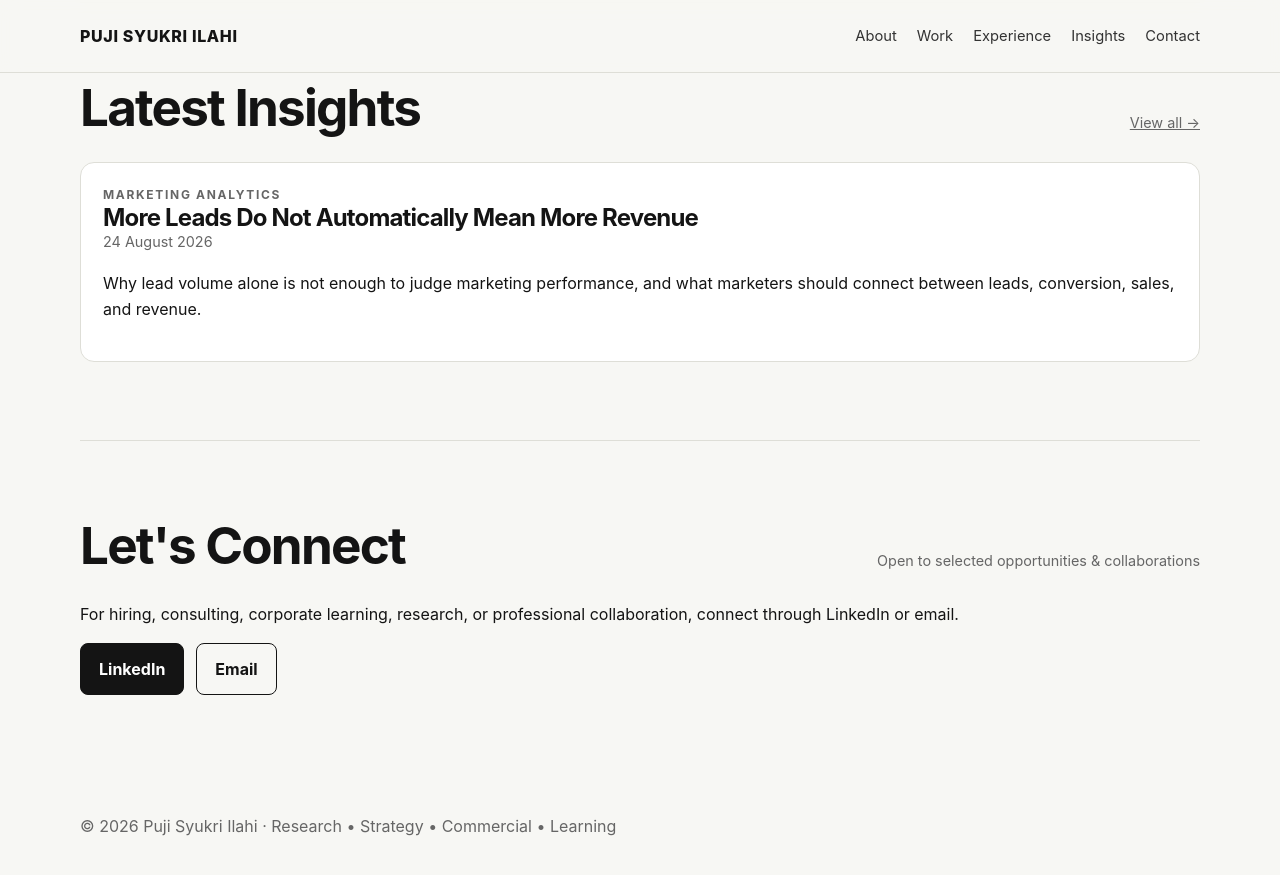
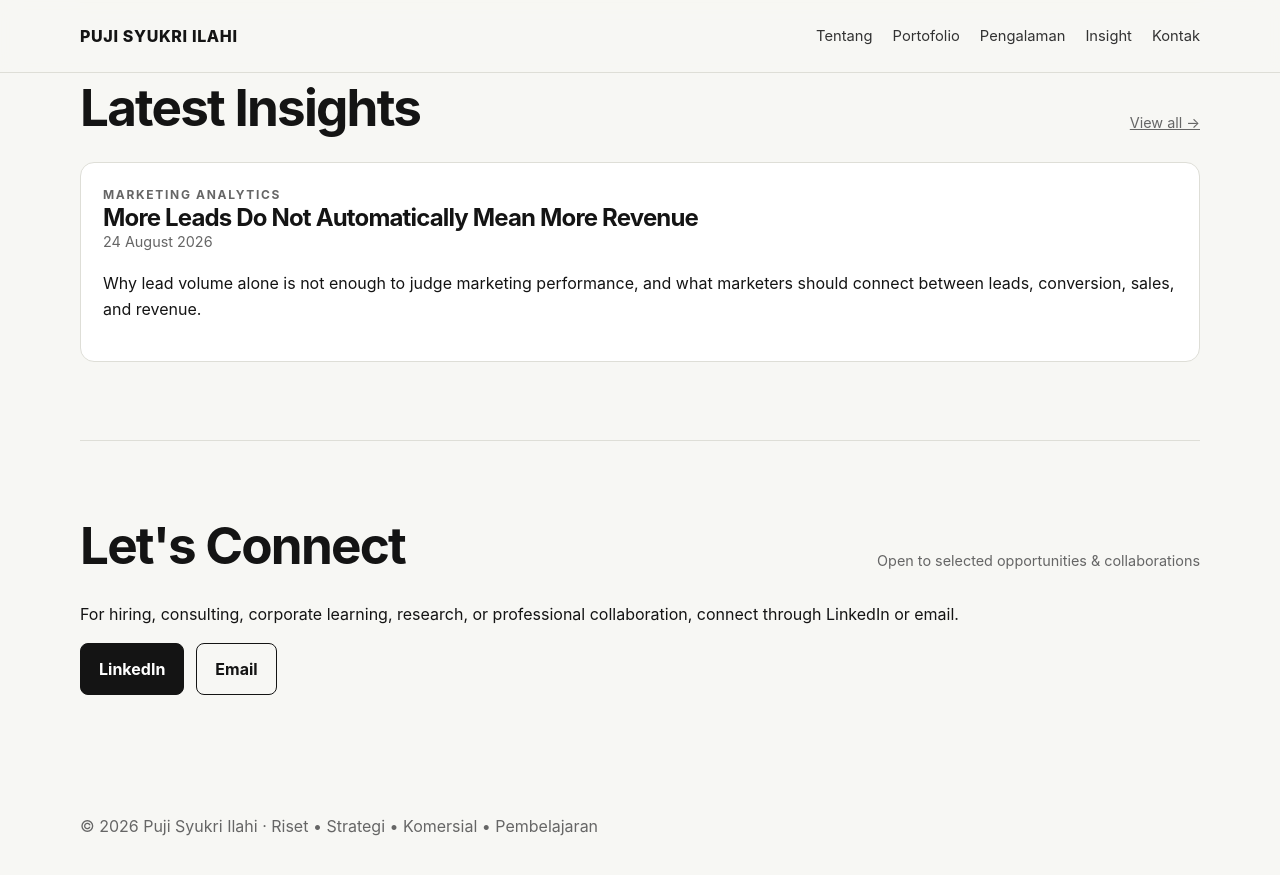
Before and after one commit to pujisyukriilahi/bio, a Jekyll site: the page built from index.md, in a window 1280 px wide and 900 px high, scrolled down 3025 px. Shown: the top 875 px of the window. Built offline with Jekyll 4.4.1, drawn with Linux system fonts in a browser that asks for light colours.

Commit message:
Terjemahkan navigasi dan metadata website ke Bahasa Indonesia

```diff
--- a/_layouts/default.html
+++ b/_layouts/default.html
@@ -1,5 +1,5 @@
 <!doctype html>
-<html lang="{{ site.lang | default: 'en' }}">
+<html lang="{{ site.lang | default: 'id' }}">
 <head>
   <meta charset="utf-8">
   <meta name="viewport" content="width=device-width, initial-scale=1">
@@ -9,24 +9,25 @@
   <meta name="robots" content="index, follow">
   <link rel="canonical" href="{{ page.url | absolute_url }}">
   <meta property="og:type" content="website">
+  <meta property="og:locale" content="id_ID">
   <meta property="og:title" content="{% if page.title %}{{ page.title }} | {% endif %}{{ site.title }}">
   <meta property="og:description" content="{{ page.description | default: site.description | escape }}">
   <meta property="og:url" content="{{ page.url | absolute_url }}">
   {% seo %}
   {% if page.layout == 'post' %}
   <script type="application/ld+json">
-  {"@context":"https://schema.org","@type":"Article","headline":{{ page.title | jsonify }},"description":{{ page.description | default: site.description | jsonify }},"datePublished":"{{ page.date | date_to_xmlschema }}","author":{"@type":"Person","name":"Puji Syukri Ilahi","url":"{{ site.author.url }}"},"mainEntityOfPage":{"@type":"WebPage","@id":"{{ page.url | absolute_url }}"}}
+  {"@context":"https://schema.org","@type":"Article","headline":{{ page.title | jsonify }},"description":{{ page.description | default: site.description | jsonify }},"datePublished":"{{ page.date | date_to_xmlschema }}","dateModified":"{{ page.last_modified_at | default: page.date | date_to_xmlschema }}","inLanguage":"id-ID","author":{"@type":"Person","name":"Puji Syukri Ilahi","url":"{{ site.author.url }}"},"mainEntityOfPage":{"@type":"WebPage","@id":"{{ page.url | absolute_url }}"}}
   </script>
   {% else %}
   <script type="application/ld+json">
-  {"@context":"https://schema.org","@type":"Person","name":"Puji Syukri Ilahi","url":"{{ site.author.url }}","jobTitle":"Strategic Marketing, Market Intelligence & Corporate Learning Professional","knowsAbout":["Marketing Strategy","Market Intelligence","Business Growth","Marketing Analytics","Performance Marketing","Corporate Learning","AI for Marketing"],"sameAs":["https://github.com/pujisyukriilahi"]}
+  {"@context":"https://schema.org","@type":"Person","name":"Puji Syukri Ilahi","url":"{{ site.author.url }}","jobTitle":"Profesional Marketing Strategis, Market Intelligence & Pembelajaran Korporat","knowsAbout":["Strategi Marketing","Market Intelligence","Pertumbuhan Bisnis","Analitik Marketing","Performance Marketing","Pembelajaran Korporat","AI untuk Marketing"],"sameAs":["https://github.com/pujisyukriilahi"]}
   </script>
   {% endif %}
   <link rel="stylesheet" href="{{ '/assets/css/style.css' | relative_url }}">
 </head>
 <body>
-<header><div class="wrap"><nav><a class="brand" href="{{ '/' | relative_url }}">PUJI SYUKRI ILAHI</a><div class="menu"><a href="{{ '/' | relative_url }}#about">About</a><a href="{{ '/' | relative_url }}#work">Work</a><a href="{{ '/' | relative_url }}#experience">Experience</a><a href="{{ '/insights/' | relative_url }}">Insights</a><a href="{{ '/' | relative_url }}#contact">Contact</a></div></nav></div></header>
+<header><div class="wrap"><nav><a class="brand" href="{{ '/' | relative_url }}">PUJI SYUKRI ILAHI</a><div class="menu"><a href="{{ '/' | relative_url }}#about">Tentang</a><a href="{{ '/' | relative_url }}#work">Portofolio</a><a href="{{ '/' | relative_url }}#experience">Pengalaman</a><a href="{{ '/insights/' | relative_url }}">Insight</a><a href="{{ '/' | relative_url }}#contact">Kontak</a></div></nav></div></header>
 <main>{{ content }}</main>
-<footer><div class="wrap">© {{ 'now' | date: '%Y' }} Puji Syukri Ilahi · Research • Strategy • Commercial • Learning</div></footer>
+<footer><div class="wrap">© {{ 'now' | date: '%Y' }} Puji Syukri Ilahi · Riset • Strategi • Komersial • Pembelajaran</div></footer>
 </body>
 </html>
```
